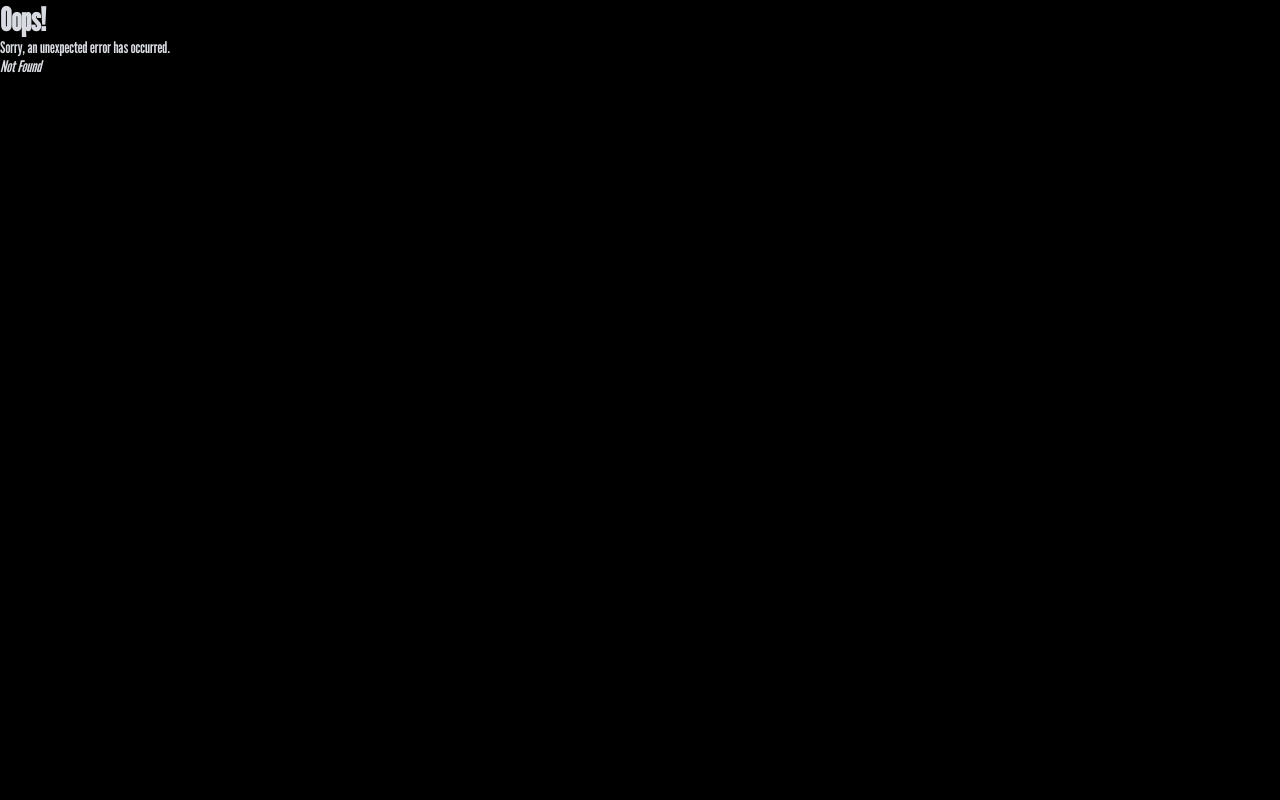
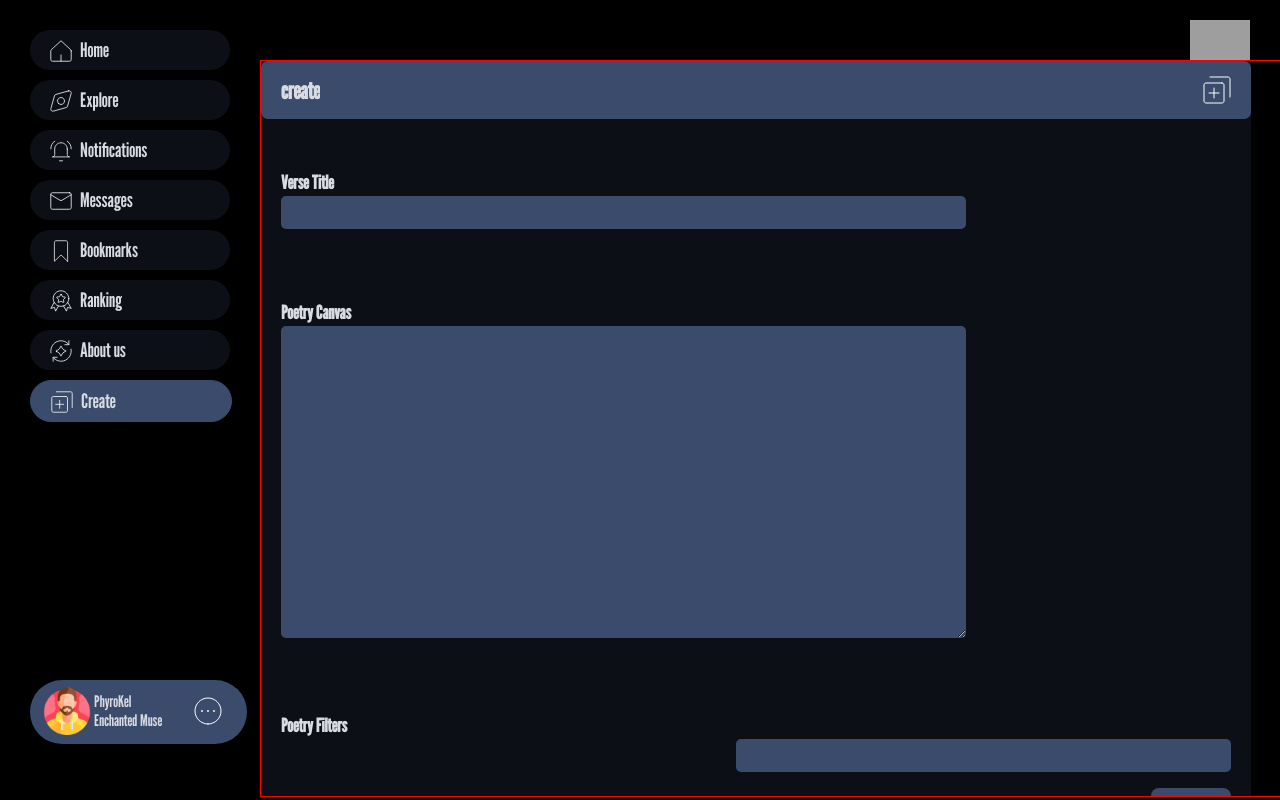
Before and after one commit to 2022phyro/poeticverse, a React (Vite) app in the folder frontend/poetic-verse-app/: page /feed/create in a window 1280 px wide. Before the commit this address had no page. Built offline with nearby package versions, Linux system fonts and the light colour scheme; no server answers; grey boxes are pictures that could not be loaded; a web font is replaced by a local one.

Commit message:
Fixed the create component and setting componnent{ }

```diff
--- a/frontend/poetic-verse-app/src/App.jsx
+++ b/frontend/poetic-verse-app/src/App.jsx
@@ -15,7 +15,7 @@ function App() {
       <Navbar.Collapse id="responsive-navbar-nav">
         <Nav className="ml-auto">
           <Nav.Link href="#explore">EXPLORErrr</Nav.Link>
-          <Nav.Link href="#create">CREATE</Nav.Link>
+          <Nav.Link to ="/create">CREATE</Nav.Link>
           <Nav.Link href="#envision">ENVISION</Nav.Link>
           <Nav.Link href="#connect">CONNECT</Nav.Link>
           <Nav.Link href="#signup">SIGN UP</Nav.Link>
--- a/frontend/poetic-verse-app/src/components/navbar.jsx
+++ b/frontend/poetic-verse-app/src/components/navbar.jsx
@@ -33,6 +33,7 @@ export function Nav() {
 
   const [screenWidth, setScreenWidth] = useState(window.innerWidth);
   const [menuVisible, setMenuVisible] = useState(false);
+  const [Toggle, setToggle] = useState(false);
   const toggleMenu = () => {
     if (screenWidth <= 630) {
       setMenuVisible(!menuVisible)
@@ -45,6 +46,9 @@ export function Nav() {
   }
   const navStyle = {
     transform: menuVisible||  screenWidth > 630  ? 'translateX(0)' : 'translateX(-100%)',
+  }
+  const handleToggle = () => {
+    setToggle(!Toggle)
   }
   useEffect(() => {
     const handleResize = () => {
@@ -67,7 +71,7 @@ export function Nav() {
         <img src='/PV.png' className='logo'/>
         </header>
         <div className='contain'style={menuStyle}>
-        <nav className="nav" style={{...navStyle}} >
+        <nav className="nav" style={{...navStyle}}>
           <ul>
             <Link to={`/feed/home`}><li className='active'><Icon className='hint' path='home-3'/><span>Home</span></li></Link>
             <Link to={`/search`}><li><Icon className='hint'  path='compass-navigator'/><span>Explore</span></li></Link>
@@ -77,13 +81,24 @@ export function Nav() {
             <Link to={`/ranking`}><li><Icon className='hint'  path='rank'/><span>Ranking</span></li></Link>
             <Link to={`/about`}><li><Icon className='hint'  path='about-us'/><span>About us</span></li></Link>
             <Link to={`/feed/discover`}><li className={hiddenClass}><Icon className='hint'  path='ai-discover'/><span>Discover</span></li></Link>
-            <Link to={`/new`}><li className="create"><Icon className='hint'  path='create'/><span>Create</span></li></Link>
+            <Link to={`/feed/create`}><li className="create"><Icon className='hint'  path='create'/><span>Create</span></li></Link>
           </ul>
-          <div className="me">
+          {Toggle && <div className='toggle-settings'>
+            <div className="settings">
+              settings<Icon path= 'bookmark' />
+            </div>
+            <div className="logout">
+              LogOut<Icon path= 'bookmark' />
+            </div>
+            </div>}
+          <div className="me" onClick={handleToggle}>
             <Avatar source={null}/>
             <div className="b_info">
-              <p>PhyroKel</p>
-              <p className="rank">Enchanted Muse</p>
+              <div>
+                <p>PhyroKel</p>
+              <p>Enchanted Muse</p>
+              </div>
+              <Icon path= 'menu-circle-with-dots' />
             </div>
           </div>
         </nav>
--- /dev/null
+++ b/frontend/poetic-verse-app/src/routes/Create.jsx
@@ -0,0 +1,38 @@
+import React from 'react'
+import '../styles/create.css'
+import { Icon } from '../components/navbar'
+
+const Create = () => {
+  return (
+    <>
+   <div className="parent">
+   <div className="create-txt">
+            <h3>create</h3>
+            <Icon className = 'create-icon' path = 'create' />
+        </div>
+
+        <div className="section-2">
+            <h3>Verse Title</h3>
+            <form action="">
+                <input type="text" className='input-1' />
+            </form>
+        </div>
+
+        <div className="canvas">
+            <h3>Poetry Canvas</h3>
+            <textarea name="" id="" className='txt-area-1' ></textarea>
+        </div>
+
+        <div className="filter-section">
+            <h3>Poetry Filters</h3>
+            <div className="box">
+            <input name="" id="" className='txt-area'></input>
+            <button className='btn'>Create</button>
+            </div>
+        </div>
+   </div>
+    </>
+  )
+}
+
+export default Create
--- /dev/null
+++ b/frontend/poetic-verse-app/src/styles/create.css
@@ -0,0 +1,82 @@
+.create-txt{
+    background: var(--primary-dark);
+    height: auto;
+    padding: 15px 20px;
+    border-radius: 7px;
+    font-size: 20px;
+    display: flex;
+    justify-content: space-between;
+    align-items: center;
+}
+.txt-area-1{
+    height: 10em;
+}
+.parent{
+    background: var(--nav-dark);
+    width: 100%;
+}
+.input-1{
+    background: var(--primary-dark);
+    border: none;
+    outline: none;
+    border-radius: 5px;
+    margin-top: 3PX;
+    width: 70%;
+    padding: 6px 10px;
+    font-size: 18px;
+    color: white;
+}
+.txt-area-1{
+    background: var(--primary-dark);
+    border: none;
+    outline: none;
+    border-radius: 5px;
+    margin-top: 3PX;
+    width: 70%;
+    height: 300px;
+    padding: 6px 10px;
+    font-size: 18px;
+    color: white;
+}
+.txt-area{
+    background: var(--primary-dark);
+    border: none;
+    outline: none;
+    border-radius: 5px;
+    margin-top: 3PX;
+    width: 50%;
+    padding: 6px 10px;
+    font-size: 18px;
+    color: white;
+}
+.filter-section{
+    margin-top: 2em;
+    background-color: var(--nav-dark);
+    padding: 20px;
+    margin-bottom: 5em;
+}
+.box{
+    display: flex;
+    justify-content: flex-end;
+    align-items: flex-end;
+    row-gap: 1em;
+    flex-direction: column;
+}
+.btn:hover{
+    transform: scale(1.1);
+}
+.btn{
+    align-self: flex-end;
+    border: none;
+    outline: none;
+    padding: 7px 20px;
+    background-color: var(--primary-dark);
+    color: white;
+    border-radius: 8px;
+    transition: .3s ease all;
+}
+.section-2, .canvas{
+    margin-top: 2em;
+    background-color: var(--nav-dark);
+    padding: 20px;
+}
--- a/frontend/poetic-verse-app/src/styles/feed.css
+++ b/frontend/poetic-verse-app/src/styles/feed.css
@@ -90,14 +90,6 @@ body{
 .p_photo {
     width: 48px;
     height: 48px;
-}
-.b_info p:first-child {
-    font-size: 20px;
-}
-.b_info p:last-child {
-    font-size: 18px;
-    color: #6E767D;
-    font-weight: 400;
 }
 .f-main {
     position: fixed;
@@ -284,14 +276,6 @@ body{
         width: 48px;
         height: 48px;
     }
-    .b_info p:first-child {
-        font-size: 20px;
-    }
-    .b_info p:last-child {
-        font-size: 18px;
-        color: #6E767D;
-        font-weight: 400;
-    }
     .f-main {
         position: fixed;
         left: 0px;
@@ -390,14 +374,6 @@ body{
     .p_photo {
         width: 48px;
         height: 48px;
-    }
-    .b_info p:first-child {
-        font-size: 20px;
-    }
-    .b_info p:last-child {
-        font-size: 18px;
-        color: #6E767D;
-        font-weight: 400;
     }
     .f-main {
         position: fixed;
@@ -498,14 +474,6 @@ body{
         width: 48px;
         height: 48px;
     }
-    .b_info p:first-child {
-        font-size: 20px;
-    }
-    .b_info p:last-child {
-        font-size: 18px;
-        color: #6E767D;
-        font-weight: 400;
-    }
     .f-main {
         position: fixed;
         top: 60px;
@@ -560,3 +528,26 @@ body{
         display: block;
     }
 }
+.toggle-settings{
+    background-color: var(--primary-dark) ;
+    width: 200px;
+    height: auto;
+    border-radius: 8px;
+    padding: 10px;
+    position: absolute;
+    z-index: 1;
+    bottom: 170px;
+}
+.settings, .logout{
+    display: flex;
+    justify-content: space-between;
+    align-items: center;
+    padding: 5px 10px;
+    border-radius: 8px;
+    background-color: var(--nav-dark);
+    margin-top: 5px;
+}
+.b_info{
+    display: flex;
+    column-gap: 32px;
+}
```
Also changed, not shown: frontend/poetic-verse-app/src/main.jsx (+6 -1 lines).
